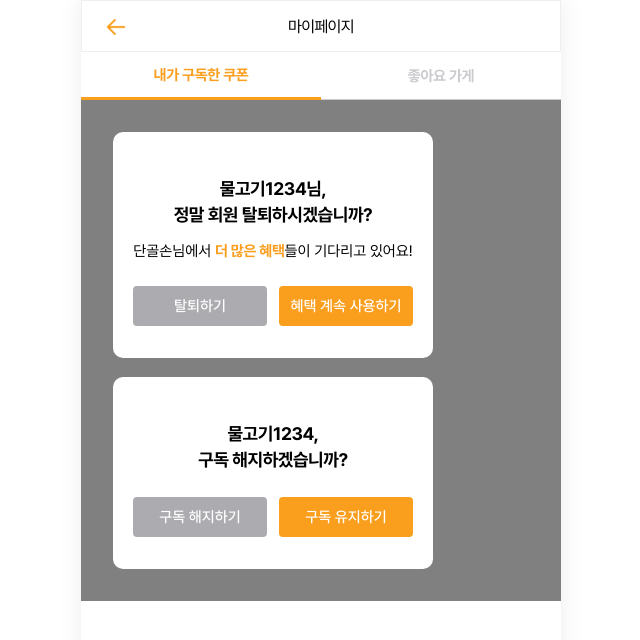
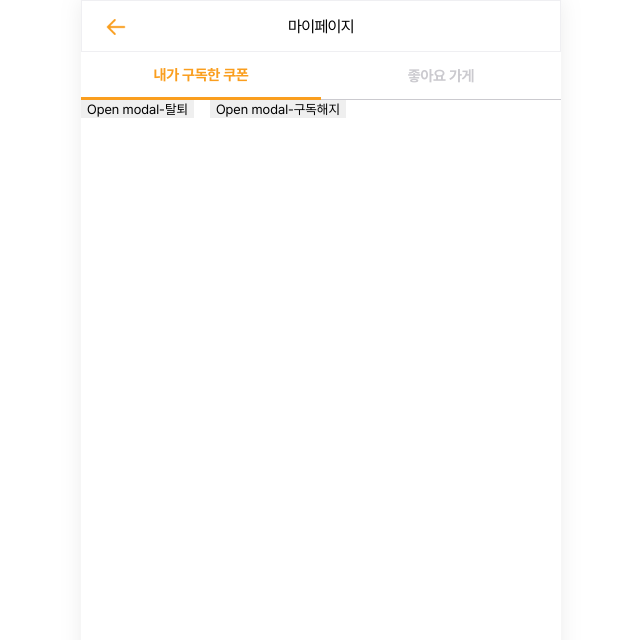
Before and after one commit to jaemisam-a/dangol-sonnim-frontend, a Next.js app: page /customer/my in a window 1280 px wide. Shown: the top 640 px of the page, without its empty margins (319-959 px from the left). Built offline with nearby package versions, Linux system fonts and the light colour scheme.

Commit message:
모달 컴포넌트 구현 (#53)
* 모달 컴포넌트 구현

* 모달테스트 페이지 수정
keyframes 들여쓰기

* 충돌 해결

* 사용하지 않는 변수 삭제

* 들여쓰기 수정

```diff
--- a/pages/customer/my/index.tsx
+++ b/pages/customer/my/index.tsx
@@ -1,56 +1,54 @@
-import React from "react";
+import React, { useState } from "react";
 import { css } from "@emotion/react";
 
-import { Colors, Texts } from "styles/common";
 import Layout from "customer/components/common/layout";
 import Dialog from "customer/components/mypage/Dialog";
 import Tab from "customer/components/mypage/Tab";
-
-const highlight = css`
-  color: ${Colors.amber50};
-  ${Texts.B3_15_B}
-`;
-
-const addText = css`
-  ${Texts.B3_15_R2}
-`;
-
-// FIXME: Review용 (Modal 완성되면 삭제정예정)
-const test = css`
-  background-color: grey;
-  padding: 2rem;
-`;
+import Modal from "customer/components/common/Modal";
 
 const dialogContent = [
   {
     usage: "withdrawal" as const,
     id: "aaa1234",
     name: "물고기1234",
-    additionalText: (
-      <div css={addText}>
-        단골손님에서 <span css={highlight}>더 많은 혜택</span>들이 기다리고 있어요!
-      </div>
-    ),
     buttonText: { confirm: "탈퇴하기", cancel: "혜택 계속 사용하기" },
   },
   {
     usage: "unsubscribe" as const,
-    id: "aaa1234",
-    name: "물고기1234",
+    id: "aaa4567",
+    name: "정갈한솔 모든 메뉴 사이즈업",
+    subscribeDate: "3월 2일",
     buttonText: { confirm: "구독 해지하기", cancel: "구독 유지하기" },
   },
 ];
 const My = () => {
+  const [isWithdrawalOpen, setIsWithdrawalOpen] = useState(false);
+  const [isUnsubcribeOpen, setIsUnsubscribeOpen] = useState(false);
   const onConfirm = () => {};
   const onCancel = () => {};
+  const openWithdrawalModal = () => setIsWithdrawalOpen(true);
+  const openUnsubscribeModal = () => setIsUnsubscribeOpen(true);
+  const closeWithdrawalModal = () => setIsWithdrawalOpen(false);
+  const closeUnsubscribeModal = () => setIsUnsubscribeOpen(false);
   return (
     <>
       <Layout title="마이페이지" subTitle="마이페이지">
         <Tab />
-        <div css={test}>
-          <Dialog content={dialogContent[0]} onConfirm={onConfirm} onCancel={onCancel} />
-          <br />
-          <Dialog content={dialogContent[1]} onConfirm={onConfirm} onCancel={onCancel} />
+
+        <div
+          css={css`
+            display: flex;
+            gap: 1rem;
+          `}
+        >
+          <button onClick={openWithdrawalModal}>Open modal-탈퇴 </button>
+          <Modal open={isWithdrawalOpen} onClose={closeWithdrawalModal}>
+            <Dialog content={dialogContent[0]} onConfirm={onConfirm} onCancel={onCancel} />
+          </Modal>
+          <button onClick={openUnsubscribeModal}>Open modal-구독해지</button>
+          <Modal open={isUnsubcribeOpen} onClose={closeUnsubscribeModal}>
+            <Dialog content={dialogContent[1]} onConfirm={onConfirm} onCancel={onCancel} />
+          </Modal>
         </div>
       </Layout>
     </>
--- /dev/null
+++ b/src/customer/components/common/Modal.tsx
@@ -0,0 +1,58 @@
+import React, { ReactNode } from "react";
+import { css, keyframes } from "@emotion/react";
+
+import { Colors } from "styles/common";
+
+type ModalProps = {
+  children: ReactNode;
+  open: boolean;
+  onClose: () => void;
+};
+
+const fadeIn = keyframes`
+  from {
+    opacity: 0;
+  }
+
+  to {
+    opacity: 0.6;
+  }
+`;
+
+const fadeOut = keyframes`
+  from {
+    opacity: 0.6;
+  }
+
+  to {
+    opacity: 0;
+    }
+`;
+
+const background = (open: boolean) => css`
+  background-color: ${Colors.black};
+  opacity: 60%;
+  height: 100vh;
+  width: 30rem;
+  top: 0;
+  position: absolute;
+  animation: ${open ? fadeIn : fadeOut} 0.3s ease;
+`;
+
+const content = css`
+  position: absolute;
+  top: 50%;
+  right: 50%;
+  transform: translate(50%, -50%);
+`;
+
+const Modal = ({ children, open, onClose }: ModalProps) => {
+  return open ? (
+    <>
+      <div css={background(open)} onClick={onClose} />
+      <div css={content}>{children}</div>
+    </>
+  ) : null;
+};
+
+export default Modal;
--- a/src/customer/components/mypage/Dialog.tsx
+++ b/src/customer/components/mypage/Dialog.tsx
@@ -8,7 +8,7 @@ type DialogProps = {
     usage: "withdrawal" | "unsubscribe";
     id: string;
     name: string;
-    additionalText?: JSX.Element;
+    subscribeDate?: string;
     buttonText: { confirm: string; cancel: string };
   };
   onConfirm: () => void;
@@ -19,7 +19,7 @@ const wrapper = css`
   background-color: ${Colors.white};
   color: ${Colors.black};
   width: 20rem;
-  padding: 2rem 1.25rem;
+  padding: 1.5rem 1.25rem;
   border-radius: 0.625rem;
   text-align: center;
 `;
@@ -31,6 +31,17 @@ const headingWrapper = css`
 const heading = css`
   ${Texts.S3_18_B}
   white-space: pre;
+  margin: 0 0 1rem;
+`;
+
+const infoText = css`
+  ${Texts.B3_15_R2}
+  line-height: 1.25rem;
+
+  & span {
+    color: ${Colors.amber50};
+    ${Texts.B3_15_B}
+  }
 `;
 
 const buttonWrapper = css`
@@ -63,7 +74,18 @@ const Dialog = ({ content, onConfirm, onCancel }: DialogProps) => {
             ? `${content.name}님,\n정말 회원 탈퇴하시겠습니까?`
             : `${content.name},\n구독 해지하겠습니까?`}
         </h1>
-        {content.additionalText}
+        {content.usage === "withdrawal" ? (
+          <div css={infoText}>
+            현재 구독중인 구독권에 대한 환불은 어려워요!
+            <br />
+            남은 기간 동안의 <span>혜택</span>을 사용해보세요!
+          </div>
+        ) : (
+          <div>
+            해당 구독권은 {content.subscribeDate}까지 사용 가능하고 해당 날짜 이후 구독권이
+            종료됩니다.
+          </div>
+        )}
       </div>
       <div css={buttonWrapper}>
         <button className="confirmBtn" onClick={onConfirm}>
```
